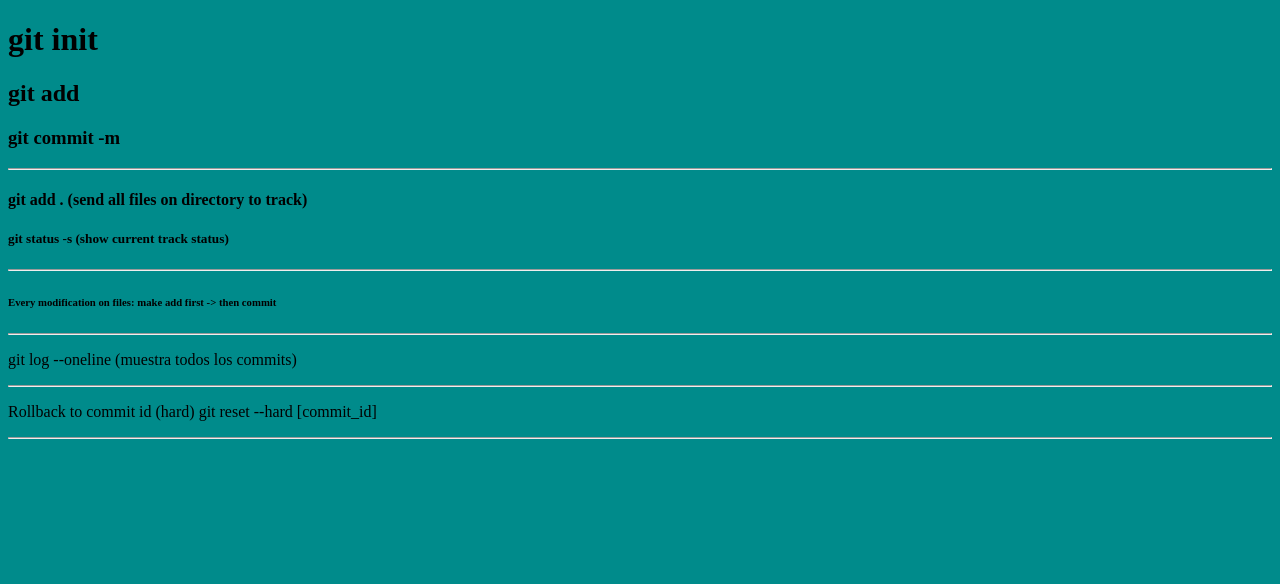
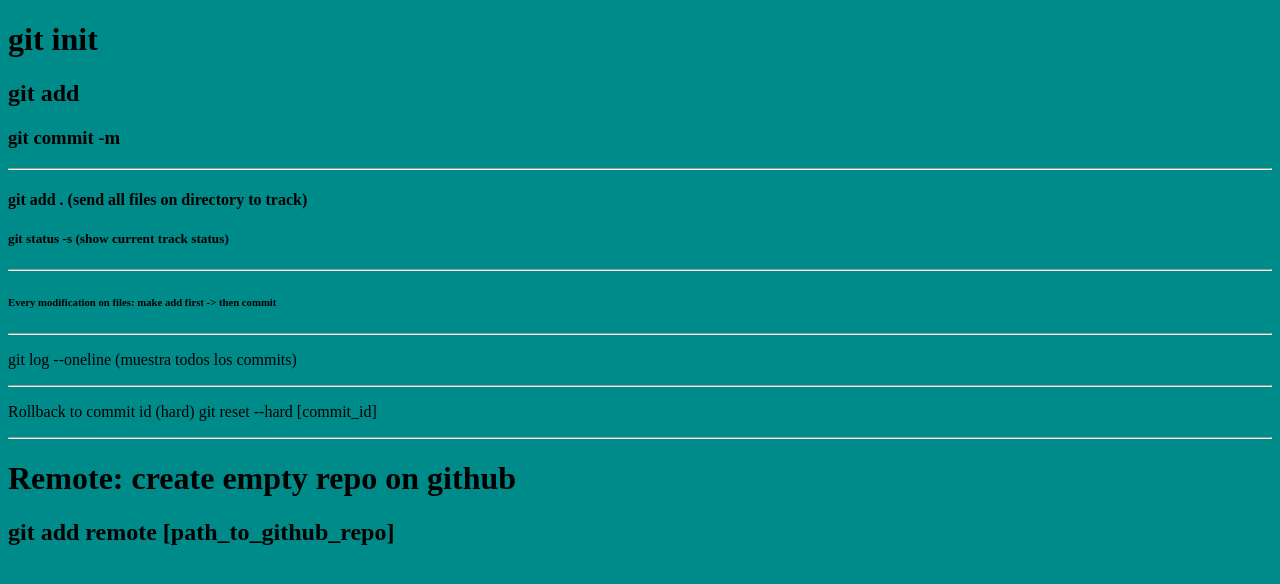
Before and after one commit to smarkov09/git-starter, a plain HTML site: page index.html in a window 1280 px wide. Drawn offline with Linux system fonts and the light colour scheme.

Commit message:
added remote origin

```diff
--- a/index.html
+++ b/index.html
@@ -22,6 +22,8 @@
     <hr>
     <p>Rollback to commit id (hard) git reset --hard [commit_id]</p>
     <hr>
+    <h1>Remote: create empty repo on github</h1>
+    <h2>git add remote [path_to_github_repo]</h2>
 
 </body>
 </html>
```
